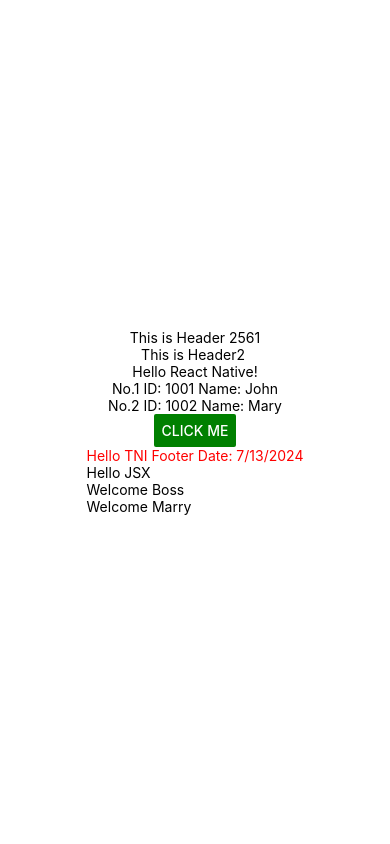
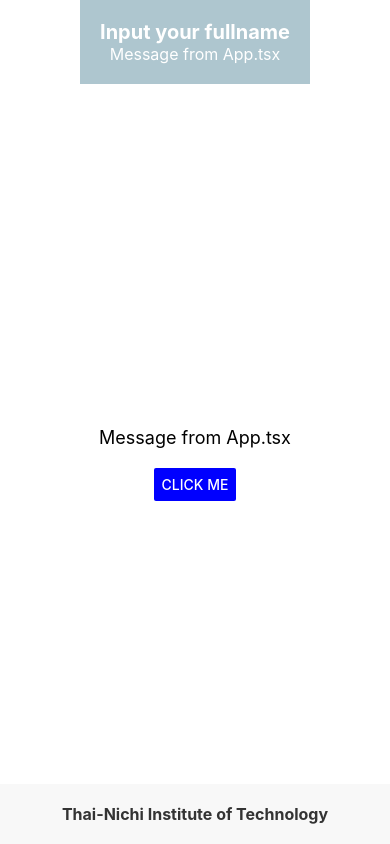
Before and after one commit to tharitnut/ReactNativeTNI, a React Native app: screen / in a window 390 px wide. Built offline with nearby package versions, Linux system fonts and the light colour scheme.

Commit message:
Practice1_Ch03_ReactNativeFundamental[July-13-2024]

```diff
--- a/App.tsx
+++ b/App.tsx
@@ -3,39 +3,19 @@
 import { StyleSheet, Text, View, Button, Alert } from "react-native";
 import AppFooter from "./components/AppFooter";
 import AppHeader from "./components/AppHeader";
+import Content from "./components/Content";
 
 export default function App(): React.JSX.Element {
   const onClickMe = () => {
-    Alert.alert("Hi", "Hello React.js");
+    Alert.alert("Hello", "Tharit Ruangphungluang");
   };
 
-  const users = [
-    { id: 1001, name: "John" },
-    { id: 1002, name: "Mary" },
-  ];
 
   return (
     <View style={styles.container}>
-      <AppHeader title='This is Header' year={2018}/>
-      <AppHeader title='This is Header2'/>
-      <Text>Hello React Native!</Text>
-      { users.map((data,index)=>{
-        return(
-          <Text key={data.id}>
-            No.{index+1} ID: {data.id} Name: {data.name}
-          </Text>
-        )
-
-      })}
-      <Button
-        title="Click Me"
-        onPress={onClickMe}
-        color="green"
-        /* onPress={() => {
-          Alert.alert("Hi", "React Native is Fun!!");
-        }} */
-      />
-      <AppFooter />
+      <AppHeader title = "Input your fullname" title2 = "Message from App.tsx"/>
+      <Content title="Message from App.tsx"/>
+      <AppFooter title = "Thai-Nichi Institute of Technology"/>
     </View>
   );
 }
--- a/components/AppFooter.tsx
+++ b/components/AppFooter.tsx
@@ -1,30 +1,34 @@
-import { StyleSheet, Text, View } from "react-native";
-import React from "react";
+import { StyleSheet, Text, View } from 'react-native'
+import React from 'react'
 
-const AppFooter = (): React.JSX.Element => {
-  const hello = "Hello TNI Footer";
-  const hello2 = <Text>Hello JSX</Text>;
-  const isLogin = true;
+type AppFooterProp = {
+  title:string
+}
+
+const AppFooter = ({title}:AppFooterProp): React.JSX.Element => {
   return (
-    <View>
-      <Text style={styles.myText}>
-        {hello} Date: {new Date().toLocaleDateString()}
-      </Text>
-      {hello2}
-      {isLogin && <Text>Welcome Boss</Text>}
-      {
-        isLogin==true
-        ? <Text>Welcome Marry</Text>
-        : <Text>ยังไม่ได้ Login</Text>
-      }
+    <View style={styles.footer}>
+      <Text style={styles.footerText}>{title}</Text>
     </View>
-  );
-};
+  )
+}
 
-export default AppFooter;
+export default AppFooter
 
-const styles = StyleSheet.create({
-  myText: {
-    color: "red",
-  },
-});
+  const styles = StyleSheet.create({
+    footer: {
+    backgroundColor: '#f8f8f8',
+    padding: 20,
+    alignItems: 'center',
+    justifyContent: 'center',
+    position: 'absolute',
+    left: 0,
+    right: 0,
+    bottom: 0,
+    },
+    footerText: {
+    fontSize: 16,
+    fontWeight: 'bold',
+    color: '#333',
+    },
+    });
--- a/components/AppHeader.tsx
+++ b/components/AppHeader.tsx
@@ -1,21 +1,36 @@
-import { StyleSheet, Text, View } from "react-native";
-import React from "react";
+import { StyleSheet, Text, View } from 'react-native'
+import React from 'react'
 
-type AppHeaderProps = {
-  title: string;
-  year?: number; //optional
-};
+type AppHeaderProp = {
+    title:string
+    title2:string
+}
 
-const AppHeader = ({ title, year }: AppHeaderProps): React.JSX.Element => {
+const AppHeader = ({title,title2}:AppHeaderProp): React.JSX.Element => {
   return (
-    <View>
-      <Text>
-        {title} {year && year+543}
-      </Text>
+    <View style={styles.header}>
+      <Text style={styles.headerText}>{title}</Text>
+      <Text style={styles.subtitleText}>{title2}</Text>
     </View>
-  );
-};
+  )
+}
 
-export default AppHeader;
+export default AppHeader
 
-const styles = StyleSheet.create({});
+const styles = StyleSheet.create({
+    header: {
+    backgroundColor: '#AEC6CF',
+    padding: 20,
+    alignItems: 'center',
+    justifyContent: 'center',
+    },
+    headerText: {
+    fontSize: 20,
+    fontWeight: 'bold',
+    color: '#fff',
+    },
+    subtitleText: {
+    fontSize: 16,
+    color: '#fff',
+    },
+    });
--- /dev/null
+++ b/components/Content.tsx
@@ -0,0 +1,37 @@
+import { StyleSheet, Text, View , Button ,Alert } from 'react-native'
+import React from 'react'
+
+type AppContentProp = {
+    title:string
+}
+
+const onClickMe = () => {
+    Alert.alert("Hello", "Input your fullname");
+  };
+
+const Content = ({title}:AppContentProp): React.JSX.Element => {
+  return (
+    <View style={styles.content}>
+      <Text style={styles.text}>{title}</Text>
+      <Button
+        title="Click Me"
+        onPress={onClickMe}
+        color="blue"
+      />
+    </View>
+  )
+}
+
+export default Content
+
+const styles = StyleSheet.create({
+    content: {
+    flex: 1,
+    alignItems: 'center',
+    justifyContent: 'center',
+    },
+    text: {
+    fontSize: 18,
+    marginBottom: 20,
+    },
+    });
```
